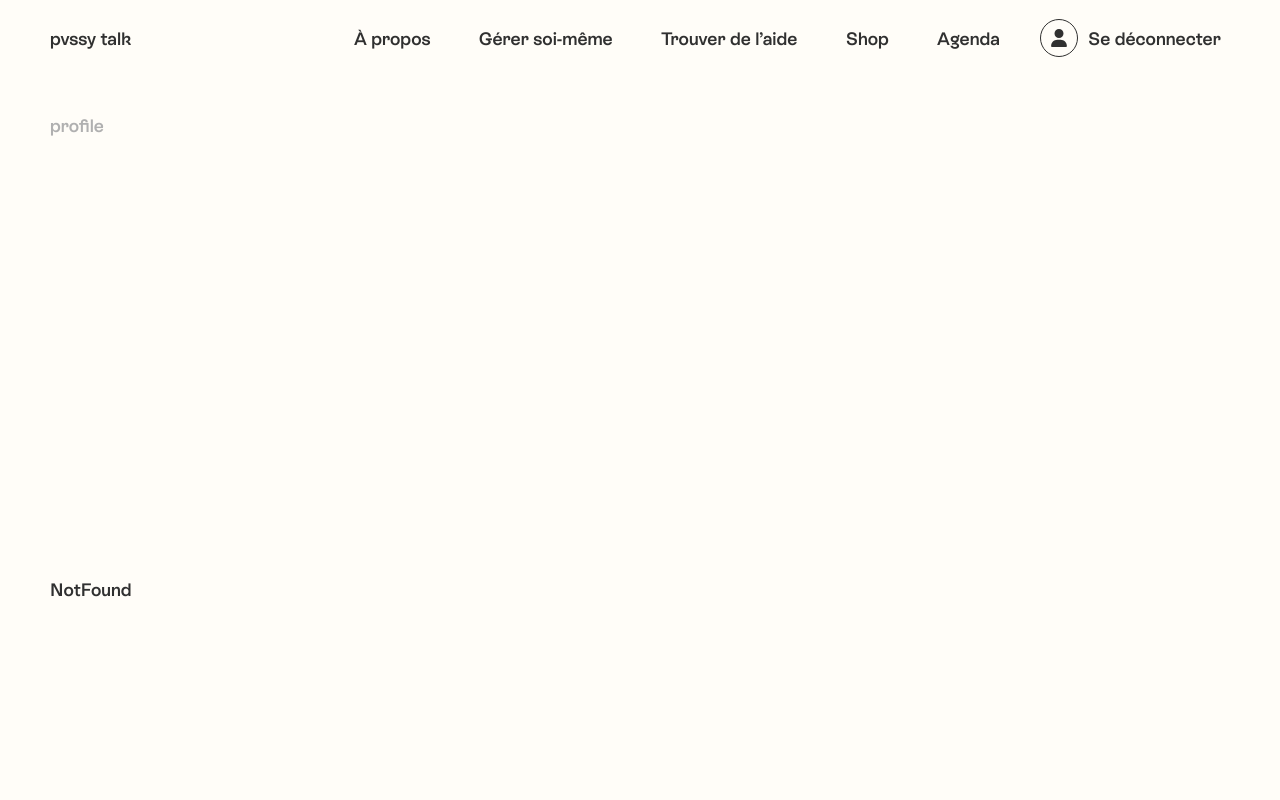
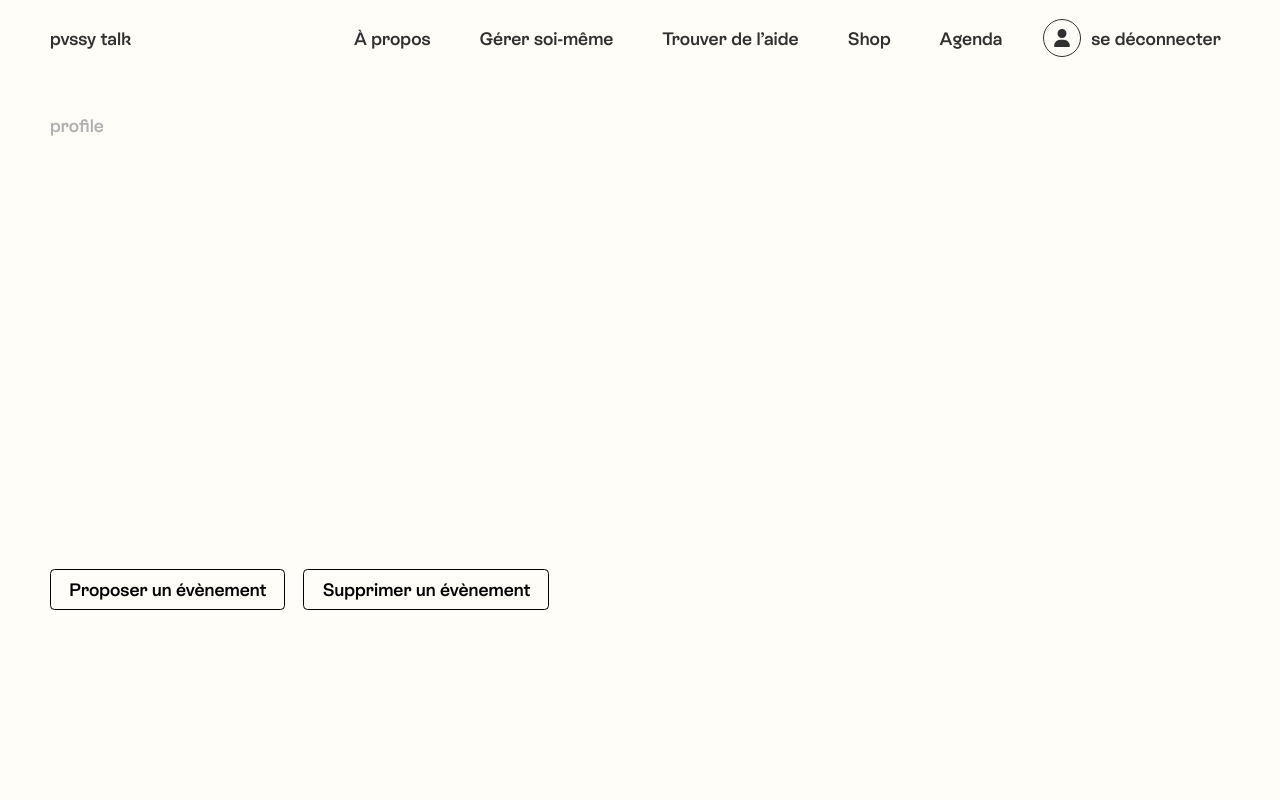
Before and after one commit to ROXBOZ/pvssy, a React (Create React App) app in the folder client/: page /profile in a window 1280 px wide. Shown: the top 800 px of the page. Built offline with nearby package versions, Linux system fonts and the light colour scheme; no server answers; sample sign-in values are in the browser's storage.

Commit message:
big mess being fixed

```diff
--- a/client/src/App.js
+++ b/client/src/App.js
@@ -25,13 +25,13 @@ import Login from "./components/Login";
 import Logout from "./components/Logout";
 import Signup from "./components/Signup";
 import NotFound from "./pages/NotFound";
-import Profile from "./components/Profile";
 import PainLex from "./components/Pains/PainLex";
 import AllLexique from "./components/AllLexique";
 //contexts
 import { PainsContextProvider } from "./contexts/PainsContext";
 import { EventsContextProvider } from "./contexts/eventsContext";
 import { TermsContextProvider } from "./contexts/termsContext";
+import { AuthContextProvider } from "./contexts/authContext";
 // utils
 import getToken from "./utils/getToken";
 import ProtectedRoute from "./routes/ProtectedRoute";
@@ -40,7 +40,7 @@ function App() {
   const token = getToken();
   return (
     <>
-      {/* <authContextProvider> */}
+      <AuthContextProvider>
         <Header />
         <div className="main">
           <ScrollToTop />
@@ -98,7 +98,10 @@ function App() {
                     element={<Ressources />}
                   />
 
-                <Route path="trouver-de-l-aide" element={<TrouverDeLAide />} />
+                  <Route
+                    path="trouver-de-l-aide"
+                    element={<TrouverDeLAide />}
+                  />
                   <Route
                     path="trouver-de-l-aide/annuaire"
                     element={<Annuaire />}
@@ -116,7 +119,7 @@ function App() {
                   <Route path="creer-un-compte" element={<Signup />} />
 
                   <Route
-                  path="proposer-un-evenement"
+                    path="profile"
                     element={<ProtectedRoute />}
                     key={token}
                   />
@@ -133,7 +136,7 @@ function App() {
           </EventsContextProvider>
         </div>
         <Footer />
-      {/* </authContextProvider> */}
+      </AuthContextProvider>
     </>
   );
 }
--- a/client/src/components/Profile.js
+++ b/client/src/components/AddEvent.js
@@ -1,51 +1,19 @@
-import React, { useEffect, useState, useContext } from "react";
-import getToken from "../utils/getToken";
+import React from "react";
 import { Link } from "react-router-dom";
 import { EventsContext } from "../contexts/eventsContext";
+import { useState, useContext } from "react";
+import { AuthContext } from "../contexts/authContext";
 
-const Profile = () => {
-  const [userProfile, setUserProfile] = useState(null);
+const AddEvent = () => {
+  const { userProfile } = useContext(AuthContext);
   const [eventType, setEventType] = useState("offline");
   const [eventEntry, setEventEntry] = useState("gratuite");
-  const [error, setError] = useState(null);
   const { regions } = useContext(EventsContext);
   const [value, setValue] = useState("");
   const [suggestions, setSuggestions] = useState([]);
   const [showSuggestions, setShowSuggestions] = useState(false);
   const [selectedSuggestionIndex, setSelectedSuggestionIndex] = useState(-1);
   const [newEvent, setNewEvent] = useState(null);
-
-  const getProfile = async () => {
-    const token = getToken();
-    const myHeaders = new Headers();
-    myHeaders.append("Authorization", `Bearer ${token}`);
-
-    const requestOptions = {
-      method: "GET",
-      headers: myHeaders,
-    };
-
-    try {
-      const response = await fetch(
-        "http://localhost:5000/api/users/profile",
-        requestOptions
-      );
-      const result = await response.json();
-
-      setUserProfile({
-        userName: result.user.userName,
-        userEmail: result.user.userEmail,
-        userAvatar: result.user.userAvatar,
-        userIsAdmin: result.user.userIsAdmin,
-      });
-      setError(null);
-    } catch (error) {
-      console.log("can not fetch", error);
-      setUserProfile(null);
-    }
-  };
-
-  // For everyone using the form
   const handleInputChange = (e) => {
     setNewEvent({ ...newEvent, [e.target.name]: e.target.value }); // computed property names
   };
@@ -87,10 +55,6 @@ const Profile = () => {
     }
   };
 
-  useEffect(() => {
-    getProfile();
-  }, []);
-
   // Region Dropdown
   const handleInputRegionChange = (event) => {
     const newValue = event.target.value;
@@ -129,36 +93,25 @@ const Profile = () => {
   };
 
   return (
-    <div>
-      {userProfile && (
-        <div className="userProfile-info">
-          <img
-            className="userProfile-avatar"
-            src={userProfile.userAvatar}
-            alt={userProfile.userName}
-          />
-          <p>
-            {userProfile.userName}
-            <br />
-            {userProfile.userEmail}
-            <br />
-            {userProfile.userIsAdmin ? (
-              <span>administrateur·ice</span>
+    <>
+      {userProfile && userProfile.userIsAdmin === true ? (
+        <h1>
+          Ajouter un évènement au calendrier<sup>prototype</sup>
+        </h1>
       ) : (
-              <span>éditeur·ice</span>
-            )}
-          </p>
-        </div>
-      )}
         <h1>
           Proposer un évènement<sup>prototype</sup>
         </h1>
+      )}
+
+      {userProfile && userProfile.userIsAdmin === false && (
         <p>
           Nous examinons toutes les soumissions et ajoutons les évènements
           approuvés à notre calendrier. Veuillez noter que nous ne pouvons pas
           garantir la publication d'un événement qui aurait lieu moins de trois
           jours après sa soumission.
         </p>
+      )}
 
       <form className="grid-form">
         <h2>Formulaire à compléter</h2>
@@ -434,10 +387,14 @@ const Profile = () => {
             <Link to="/conditions-generales ">conditions générales</Link>.
           </label>
         </div>
+        {userProfile && userProfile.userIsAdmin === true ? (
+          <button onClick={addEvent}>Ajouter au calendrier</button>
+        ) : (
+          <button>Proposer l’évènement</button>
+        )}
       </form>
-      <button onClick={addEvent}>soumettre l’évènement</button>
-    </div>
+    </>
   );
 };
 
-export default Profile;
+export default AddEvent;
--- a/client/src/components/Header.js
+++ b/client/src/components/Header.js
@@ -1,33 +1,14 @@
-import React, { useEffect, useState } from "react";
 import { Link, NavLink } from "react-router-dom";
 import { FontAwesomeIcon } from "@fortawesome/react-fontawesome";
 import { faUser } from "@fortawesome/free-solid-svg-icons";
 import Breadcrumbs from "./Breadcrumbs";
-import getToken from "../utils/getToken";
+
+import { AuthContext } from "../contexts/authContext";
+import { useContext } from "react";
 
 const Header = () => {
-  // const [token, setToken] = useState(null);
-  const [isLoggedIn, setIsLoggedIn] = useState(false);
-
-  // useEffect(() => {
-  //   let storedToken = getToken();
-  //   setToken(storedToken);
-  //   // console.log("token, 1st useEffect", token);
-  // }, []);
-
-  useEffect(() => {
-    let storedToken = getToken();
-
-    if (storedToken) {
-      setIsLoggedIn(true);
-      // console.log("token, 2nd useEffect", token);
-      console.log("isLoggedIn", isLoggedIn);
-    } else {
-      setIsLoggedIn(false);
-      // console.log("token, 2nd useEffect", token);
-      console.log("isLoggedIn", isLoggedIn);
-    }
-  }, []);
+  const { user, isLoggedIn, userProfile } = useContext(AuthContext);
+  console.log("isLoggedIn >>>", isLoggedIn);
 
   return (
     <header>
@@ -52,12 +33,12 @@ const Header = () => {
           <li>
             <NavLink to="agenda">Agenda</NavLink>
           </li>
-
           <li>
-            {isLoggedIn && (
+            {isLoggedIn ? (
+              <>
                 <Link
                   className="user-icon-link"
-                to="/proposer-un-evenement"
+                  to="/profile"
                   aria-label="profil"
                 >
                   <FontAwesomeIcon
@@ -66,13 +47,10 @@ const Header = () => {
                     icon={faUser}
                   />
                 </Link>
-            )}
-
-            {/* {console.log("isLoggedIn in Body", isLoggedIn)} */}
-            {isLoggedIn ? (
-              <Link to="/logout">Se déconnecter</Link>
+                <Link to="/logout">se déconnecter</Link>
+              </>
             ) : (
-              <Link to="/login">Se connecter</Link>
+              <Link to="/login">se connecter</Link>
             )}
           </li>
         </ul>
--- a/client/src/components/Login.js
+++ b/client/src/components/Login.js
@@ -1,9 +1,11 @@
-import React, { useEffect, useState } from "react";
+import React, { useContext, useEffect, useState } from "react";
 import { Link, useNavigate } from "react-router-dom";
+import { AuthContext } from "../contexts/authContext";
 import getToken from "../utils/getToken";
 
 function LoginForm() {
   const [loginUser, setLoginUser] = useState({});
+  const { isLoggedIn, user } = useContext(AuthContext);
   const redirectTo = useNavigate();
   const handleInputChange = (e) => {
     setLoginUser({ ...loginUser, [e.target.name]: e.target.value });
@@ -33,7 +35,7 @@ function LoginForm() {
       if (result.token) {
         localStorage.setItem("token", result.token);
         setLoginUser(result.user);
-        redirectTo("/proposer-un-evenement");
+        redirectTo("/profile");
       }
     } catch (error) {
       console.log("error", error);
@@ -41,13 +43,8 @@ function LoginForm() {
   };
 
   useEffect(() => {
-    const token = getToken();
-    if (token) {
-      console.log("Login.js : LOGGED IN");
-    } else {
-      console.log("Login.js : NOT LOGGED IN");
-    }
-  }, [loginUser]);
+    login();
+  }, []);
 
   return (
     <div>
@@ -109,13 +106,12 @@ function LoginForm() {
           >
             Se connecter
           </button>
-          {/* <button onClick={logout}>Se déconnecter</button> */}
         </div>
       </form>
 
       <p>
-        Mot de passe perdu ? <Link to="/">Renouveler le mot de passe</Link>.
-        <br />
+        {/* Mot de passe perdu ? <Link to="/">Renouveler le mot de passe</Link>.
+        <br /> */}
         Pas encore inscrit·e ?{" "}
         <Link to="/creer-un-compte">Créer un compte</Link>.
       </p>
--- a/client/src/components/Logout.js
+++ b/client/src/components/Logout.js
@@ -1,13 +1,14 @@
-import React, { useEffect } from "react";
+import React, { useContext, useEffect } from "react";
 import { useNavigate } from "react-router-dom";
-import getToken from "../utils/getToken";
+import { AuthContext } from "../contexts/authContext";
 
 const Logout = () => {
-  let token = getToken();
   const redirectTo = useNavigate();
+  const { setUser } = useContext(AuthContext);
 
   const logout = (e) => {
     localStorage.removeItem("token");
+    setUser("");
   };
 
   useEffect(() => {
@@ -16,8 +17,8 @@ const Logout = () => {
 
   useEffect(() => {
     const timer = setTimeout(() => {
-      redirectTo("/");
-    }, 3000);
+      redirectTo("/login");
+    }, 0);
     return () => clearTimeout(timer);
   }, [redirectTo]);
 
--- /dev/null
+++ b/client/src/components/User/Profile.js
@@ -0,0 +1,74 @@
+import { AuthContext } from "../../contexts/authContext";
+import UserDashboard from "./UserDashboard";
+import { useContext, useState } from "react";
+import AddEvent from "../AddEvent";
+
+const Profile = () => {
+  const { userProfile } = useContext(AuthContext);
+  const [showAddEvent, setShowAddEvent] = useState(false);
+  const [showModifyEvent, setShowModifyEvent] = useState(false);
+  const [showDeleteEvent, setShowDeleteEvent] = useState(false);
+
+  const handleEventClick = (eventType) => {
+    switch (eventType) {
+      case "add":
+        setShowAddEvent(true);
+        setShowModifyEvent(false);
+        setShowDeleteEvent(false);
+        break;
+      case "modify":
+        setShowAddEvent(false);
+        setShowModifyEvent(true);
+        setShowDeleteEvent(false);
+        break;
+      case "delete":
+        setShowAddEvent(false);
+        setShowModifyEvent(false);
+        setShowDeleteEvent(true);
+        break;
+      default:
+        setShowAddEvent(false);
+        setShowModifyEvent(false);
+        setShowDeleteEvent(false);
+    }
+  };
+
+  return (
+    <div>
+      <UserDashboard />
+
+      <div className="action-container">
+        <button
+          className="action-button"
+          onClick={() => handleEventClick("add")}
+        >
+          {userProfile && userProfile.userIsAdmin === true ? (
+            <span>Ajouter</span>
+          ) : (
+            <span>Proposer</span>
+          )}{" "}
+          un évènement
+        </button>
+        {userProfile && userProfile.userIsAdmin === true && (
+          <button
+            className="action-button"
+            onClick={() => handleEventClick("modify")}
+          >
+            Modifier un évènement
+          </button>
+        )}
+        <button
+          className="action-button"
+          onClick={() => handleEventClick("delete")}
+        >
+          Supprimer un évènement
+        </button>
+      </div>
+      {showAddEvent && <AddEvent />}
+      {showModifyEvent && <h1>Modifier un évènement</h1>}
+      {showDeleteEvent && <h1>Supprimer un évènement</h1>}
+    </div>
+  );
+};
+
+export default Profile;
--- /dev/null
+++ b/client/src/components/User/UserDashboard.js
@@ -0,0 +1,36 @@
+import React, { useContext } from "react";
+import { Link } from "react-router-dom";
+import { AuthContext } from "../../contexts/authContext";
+
+const UserDashboard = () => {
+  const { userProfile } = useContext(AuthContext);
+
+  return (
+    <div>
+      {userProfile && (
+        <div className="userProfile-info">
+          <img
+            className="userProfile-avatar"
+            src={userProfile.userAvatar}
+            alt={userProfile.userName}
+          />
+          <p>
+            {userProfile.userName}
+            <br />
+            {userProfile.userEmail}
+            <br />
+            {userProfile.userIsAdmin ? (
+              <span>administrateur·ice</span>
+            ) : (
+              <span>éditeur·ice</span>
+            )}
+            <br />
+            <Link to="/logout">se déconnecter</Link>
+          </p>
+        </div>
+      )}
+    </div>
+  );
+};
+
+export default UserDashboard;
--- a/client/src/contexts/authContext.js
+++ b/client/src/contexts/authContext.js
@@ -1,20 +1,70 @@
-// import { createContext } from "react";
-// export const authContext = createContext();
-// export const authContextProvider = (props) => {
-//   const logout = (e) => {
-//     e.preventDefault();
-//     localStorage.removeItem("token");
-//     console.log("LOGGED OUT");
-//     // setLoginUser(null);
-//   };
+import React, { useContext, useEffect, useState } from "react";
+import { createContext } from "react";
+import { useNavigate } from "react-router-dom";
+import getToken from "../utils/getToken";
 
-//   return (
-//     <authContext.Provider
-//       value={{
-//         logout,
-//       }}
-//     >
-//       {props.children}
-//     </authContext.Provider>
-//   );
-// };
+export const AuthContext = createContext();
+export const AuthContextProvider = (props) => {
+  const [userProfile, setUserProfile] = useState(null);
+  const [user, setUser] = useState("");
+  const [isLoggedIn, setIsLoggedIn] = useState(false);
+  const [token, setToken] = useState(getToken());
+  const [, setError] = useState(null);
+
+  const getProfile = async () => {
+    if (token) {
+      const myHeaders = new Headers();
+      myHeaders.append("Authorization", `Bearer ${token}`);
+
+      const requestOptions = {
+        method: "GET",
+        headers: myHeaders,
+      };
+
+      try {
+        const response = await fetch(
+          "http://localhost:5000/api/users/profile",
+          requestOptions
+        );
+        const result = await response.json();
+
+        setUserProfile({
+          userName: result.user.userName,
+          userEmail: result.user.userEmail,
+          userAvatar: result.user.userAvatar,
+          userIsAdmin: result.user.userIsAdmin,
+        });
+        setError(null);
+      } catch (error) {
+        console.log("can not fetch", error);
+      }
+    }
+  };
+
+  useEffect(() => {
+    getProfile();
+    if (token) {
+      setIsLoggedIn(true);
+      setToken(token);
+      console.log("IS LOGGED IIIIIIN");
+    } else {
+      setIsLoggedIn(false);
+      setToken(null);
+      console.log("IS NOOOOOT LOGGED IN");
+    }
+  }, [user]);
+
+  return (
+    <AuthContext.Provider
+      value={{
+        userProfile,
+        isLoggedIn,
+        user,
+        setUser,
+        token,
+      }}
+    >
+      {props.children}
+    </AuthContext.Provider>
+  );
+};
--- a/client/src/routes/ProtectedRoute.js
+++ b/client/src/routes/ProtectedRoute.js
@@ -1,6 +1,6 @@
 import React, { useEffect } from "react";
 import { useNavigate } from "react-router-dom";
-import Profile from "../components/Profile";
+import Profile from "../components/User/Profile";
 import getToken from "../utils/getToken";
 
 const ProtectedRoute = () => {
--- a/client/src/styles/_buttons.scss
+++ b/client/src/styles/_buttons.scss
@@ -22,3 +22,14 @@ button {
     display: flex;
   }
 }
+
+.action-container {
+  display: flex;
+  gap: 1em;
+
+  // .action-button {
+  //   &:active {
+  //     background-color: red;
+  //   }
+  // }
+}
--- a/client/src/styles/globals.css
+++ b/client/src/styles/globals.css
@@ -351,6 +351,11 @@ button:disabled {
 }
 .show-counter div {
   display: flex;
+}
+
+.action-container {
+  display: flex;
+  gap: 1em;
 }
 
 .filter-dashboard {
```
Also changed, not shown: 1 other file (tests, documents, lock files or other folders). Lines whose indentation alone changed are shown as unchanged.
